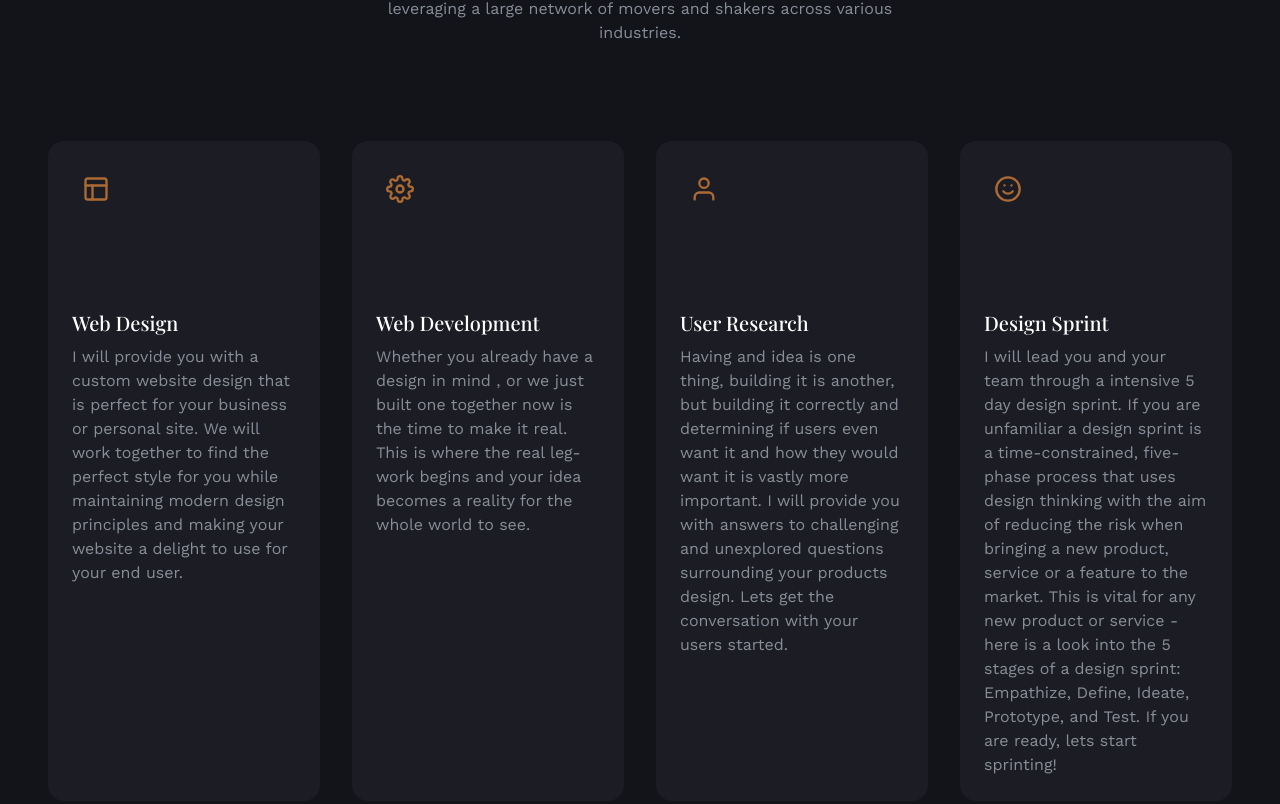
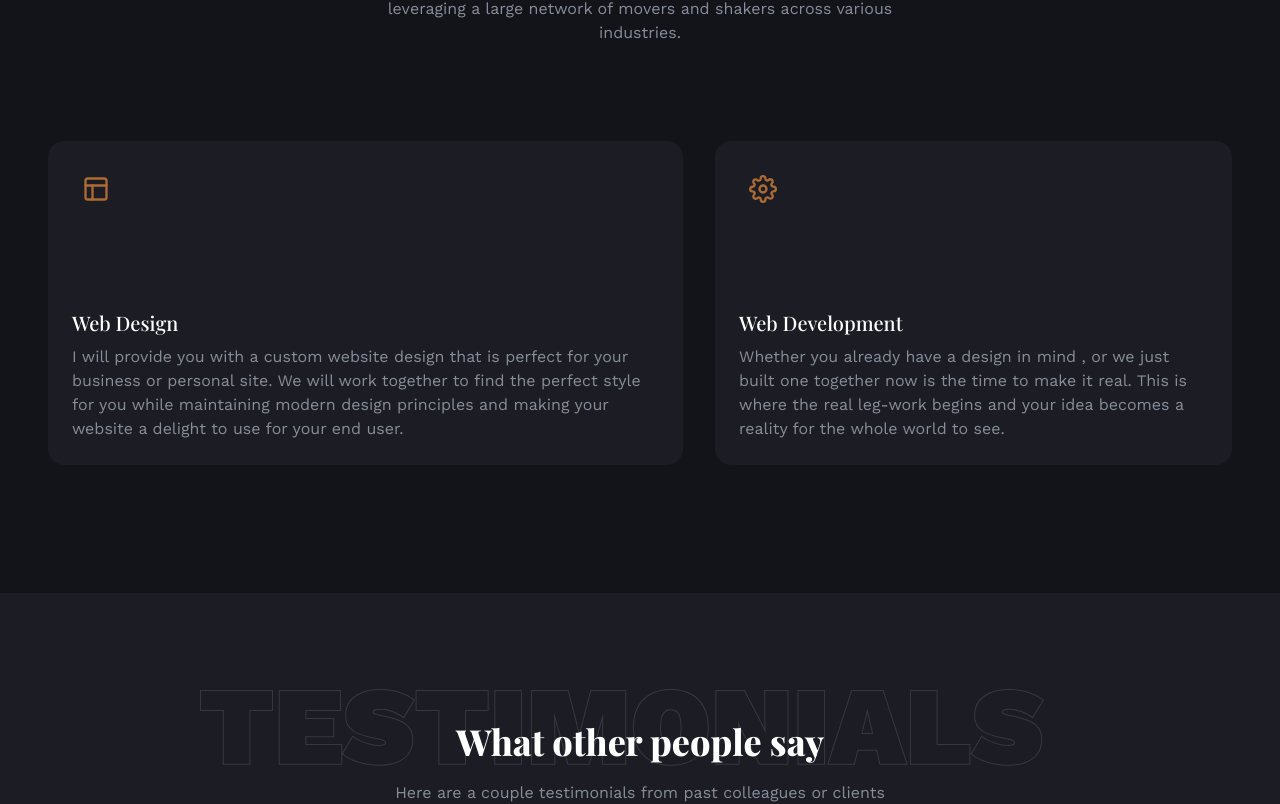
Before and after one commit to MackGrissom/MackPortfolio, a React (Create React App) app: page / in a window 1280 px wide. Shown: the part 3498-4302 px from the top of the page. Built offline with nearby package versions, Linux system fonts and the light colour scheme; a web font is replaced by a local one.

Commit message:
updated services section to display 2 services and changed display:flex

```diff
--- a/src/data.js
+++ b/src/data.js
@@ -204,29 +204,32 @@ export const services = [
   {
     icon: <FiLayout />,
     name: 'Web Design',
+    image: '',
     description:
       'I will provide you with a custom website design that is perfect for your business or personal site. We will work together to find the perfect style for you while maintaining modern design principles and making your website a delight to use for your end user.',
   },
   {
     icon: <FiSettings />,
     name: 'Web Development',
+    image: '',
     description:
       'Whether you already have a design in mind , or we just built one together now is the time to make it real. This is where the real leg-work begins and your idea becomes a reality for the whole world to see.',
   },
-  {
-    icon: <FiUser />,
-    name: 'User Research',
-    description:
-      'Having and idea is one thing, building it is another, but building it correctly and determining if users even want it and how they would want it is vastly more important. I will provide you with answers to challenging and unexplored questions surrounding your products design. Lets get the conversation with your users started.',
-  },
-  {
-    icon: <FiSmile />,
-    name: 'Design Sprint',
-    description:
-      'I will lead you and your team through a intensive 5 day design sprint. If you are unfamiliar a design sprint is a time-constrained, five-phase process that uses design thinking with the aim of reducing the risk when bringing a new product, service or a feature to the market. This is vital for any new product or service - here is a look into the 5 stages of a design sprint: Empathize, Define, Ideate, Prototype, and Test. If you are ready, lets start sprinting!   ',
-  },
+  // {
+  //   icon: <FiUser />,
+  //   name: 'User Research',
+  //   image: '',
+  //   description:
+  //     'Having and idea is one thing, building it is another, but building it correctly and determining if users even want it and how they would want it is vastly more important. I will provide you with answers to challenging and unexplored questions surrounding your products design. Lets get the conversation with your users started.',
+  // },
+  // {
+  //   icon: <FiSmile />,
+  //   name: 'Design Sprint',
+  //   image: '',
+  //   description:
+  //     'I will lead you and your team through a intensive 5 day design sprint. If you are unfamiliar a design sprint is a time-constrained, five-phase process that uses design thinking with the aim of reducing the risk when bringing a new product, service or a feature to the market. This is vital for any new product or service - here is a look into the 5 stages of a design sprint: Empathize, Define, Ideate, Prototype, and Test. If you are ready, lets start sprinting!   ',
+  // },
 ];
-
 // testimonials
 export const testimonials = [
   {
--- a/src/index.css
+++ b/src/index.css
@@ -74,3 +74,7 @@
   border-width: 0.5rem;
   border-color: rgb(172, 107, 53);
 }
+
+#services > div > div.grid.lg\:grid-cols-4.gap-8 {
+  display: flex;
+}
```
